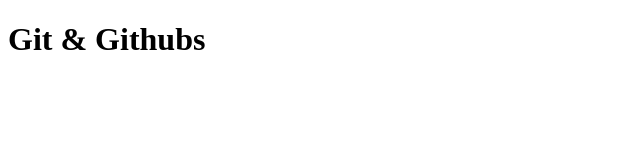
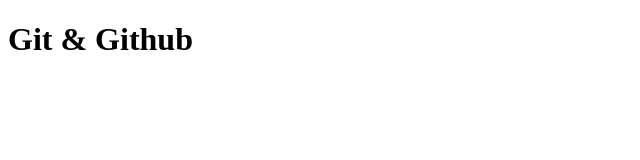
Before and after one commit to MuhammadBahawal/hypernexissolutions, a plain HTML site: page index.html in a window 1280 px wide. Shown: the full height of the page, 0-640 px from the left. Drawn offline with Linux system fonts and the light colour scheme.

Commit message:
git and github

```diff
--- a/index.html
+++ b/index.html
@@ -6,6 +6,6 @@
     <title>Document</title>
 </head>
 <body>
-    <h1>Git & Githubs</h1>
+    <h1>Git & Github</h1>
 </body>
 </html>
```
